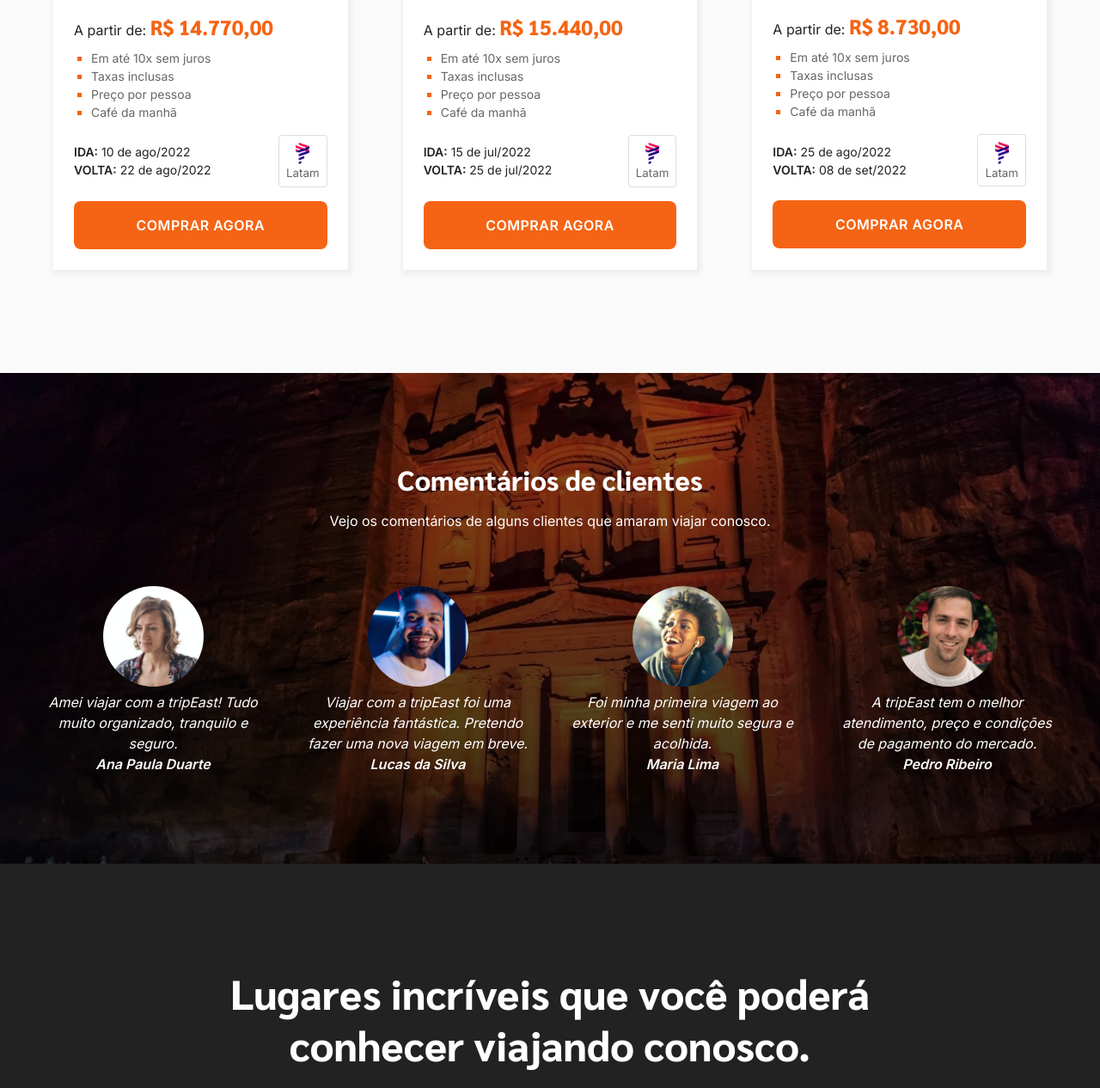
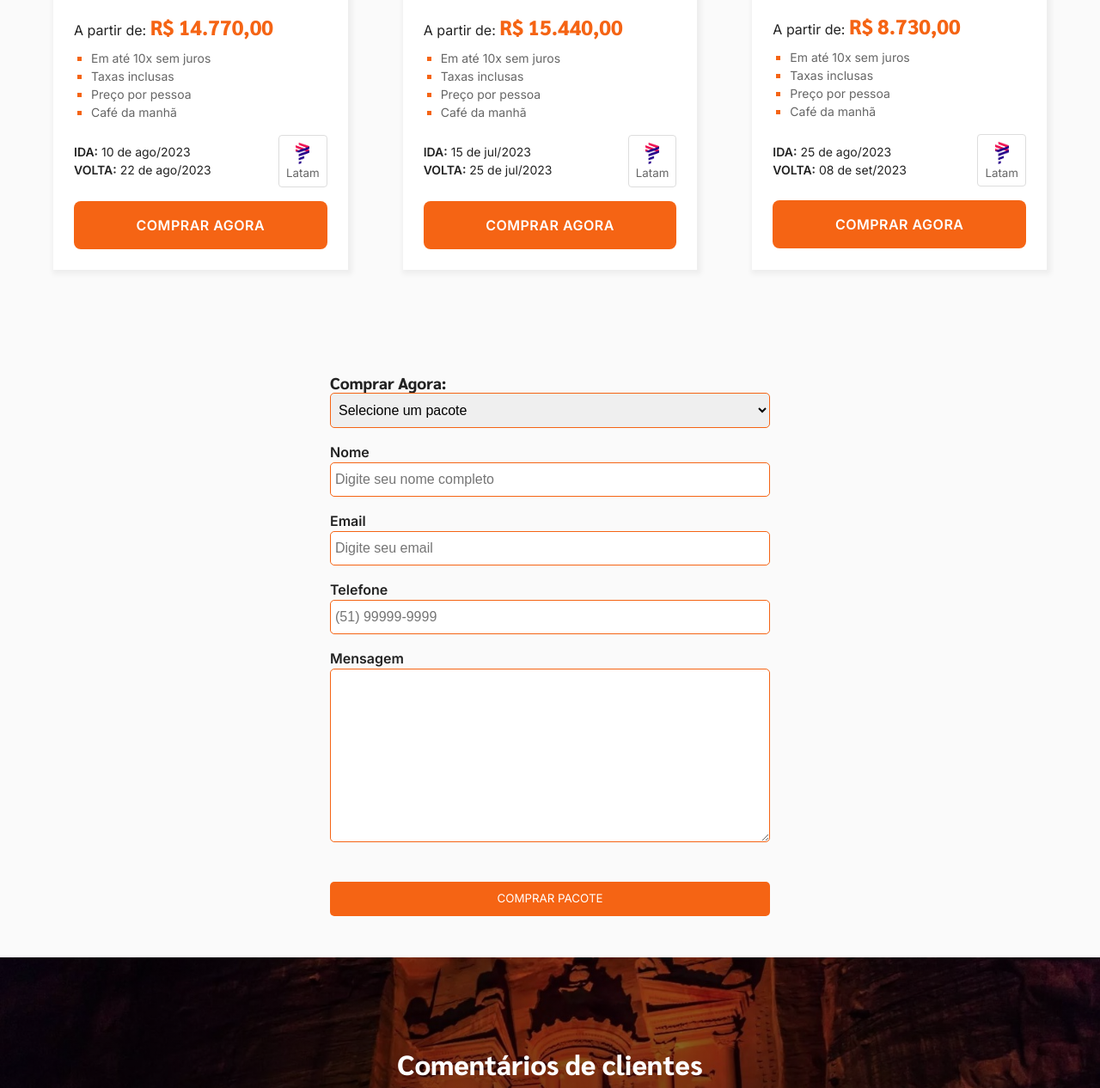
Before and after one commit to sohaibmohammed/prog-dispositivos-moveis-projeto-final, a plain HTML site: page index.html in a window 1280 px wide. Shown: the part 1099-2365 px from the top of the page at 86% size. Drawn offline with Linux system fonts and the light colour scheme.

Commit message:
Adicionar formulario

```diff
--- a/index.html
+++ b/index.html
@@ -124,7 +124,7 @@
         <div class="container">
           <h2>Pacotes</h2>
           <p>
-            Tarifas postadas em 05/06/2022 às 19:00. Sujeitas à disponibilidade.
+            Tarifas postadas em 05/11/2022 às 19:00. Sujeitas à disponibilidade.
             Valor total final para 1 passageiro adulto, já incluido todas as
             taxas e encargos.
           </p>
@@ -163,8 +163,8 @@
             <footer>
               <div>
                 <div class="round-trip">
-                  <p><strong>IDA:</strong> 10 de ago/2022</p>
-                  <p><strong>VOLTA:</strong> 22 de ago/2022</p>
+                  <p><strong>IDA:</strong> 10 de ago/2023</p>
+                  <p><strong>VOLTA:</strong> 22 de ago/2023</p>
                 </div>
                 <div class="airline">
                   <img
@@ -210,8 +210,8 @@
             <footer>
               <div>
                 <div class="round-trip">
-                  <p><strong>IDA:</strong> 15 de jul/2022</p>
-                  <p><strong>VOLTA:</strong> 25 de jul/2022</p>
+                  <p><strong>IDA:</strong> 15 de jul/2023</p>
+                  <p><strong>VOLTA:</strong> 25 de jul/2023</p>
                 </div>
                 <div class="airline">
                   <img
@@ -255,8 +255,8 @@
             <footer>
               <div>
                 <div class="round-trip">
-                  <p><strong>IDA:</strong> 25 de ago/2022</p>
-                  <p><strong>VOLTA:</strong> 08 de set/2022</p>
+                  <p><strong>IDA:</strong> 25 de ago/2023</p>
+                  <p><strong>VOLTA:</strong> 08 de set/2023</p>
                 </div>
                 <div class="airline">
                   <img
@@ -273,6 +273,39 @@
         </div>
       </section>
       <!-- END TRAVEL PACKAGES -->
+
+      <!-- comprar-pacote -->
+      <section id="comprar-agora">
+        <h3>Comprar Agora:</h3>
+        <form action="#" method="post">
+
+            <!-- Pacote -->
+            <select name="pacote" id="pacote">
+                <option value="">Selecione um pacote</option>
+                <option value="terra-santa">Pacote Terra-santa</option>
+                <option value="turquia">Pacote Turquia</option>
+                <option value="Jordânia">Pacote Jordania</option>
+            </select>
+
+            <!-- Nome do cliente -->
+            <label for="name">Nome</label>
+            <input type="text" id="name" placeholder="Digite seu nome completo" required>
+
+            <!-- Email do cliente -->
+            <label for="email">Email</label>
+            <input type="email" id="email" placeholder="Digite seu email" required>
+
+            <!-- Telefone do cliente -->
+            <label for="telefone">Telefone</label>
+            <input type="text" id="telefone" placeholder="(51) 99999-9999" required>
+
+            <label for="textareaMensagem">Mensagem</label>
+            <textarea name="textareaMensagem" id="textareaMensagem" cols="51" rows="10"></textarea>
+            <br><br>
+            <button type="submit">COMPRAR PACOTE</button>
+        </form>
+    </section>
+
 
       <!-- COMMENTS -->
       <section class="comments">
--- a/resources/css/styles.css
+++ b/resources/css/styles.css
@@ -478,6 +478,51 @@ h2 {
   }
 }
 
+/*----------------*/
+/*------FORM------*/
+/*----------------*/
+
+#comprar-agora {
+  width: 40%;
+  margin: 0 auto;
+}
+
+#comprar-agora label {
+  /* display: block; */
+  margin-bottom: 5px;
+  font-weight: bold;
+  padding-bottom: 5px;
+}
+
+#comprar-agora input,
+#comprar-agora textarea,
+#comprar-agora select {
+  width: 100%;
+  padding: 10px 5px;
+  margin-bottom: 1em;
+  border-radius: 5px;
+  border: 1px solid var(--orange);
+  font-size: 16px;
+  font: 1em sans-serif;
+}
+
+#comprar-agora button {
+  background-color: var(--orange);
+  border: none;
+  width: 100%;
+  padding: 10px;
+  margin-bottom: 48px;
+  color: #FFF;
+  border-radius: 5px;
+  cursor: pointer;
+  transition: all .3s;
+  display: block;
+}
+
+#comprar-agora button:hover {
+  background-color: brown;
+}
+
 /* --------------- */
 /* --- COMMENTS -- */
 /* --------------- */
```
